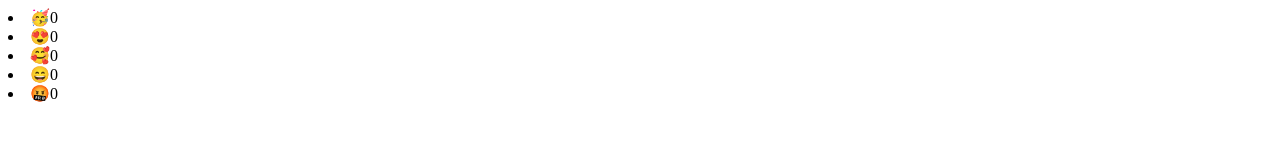
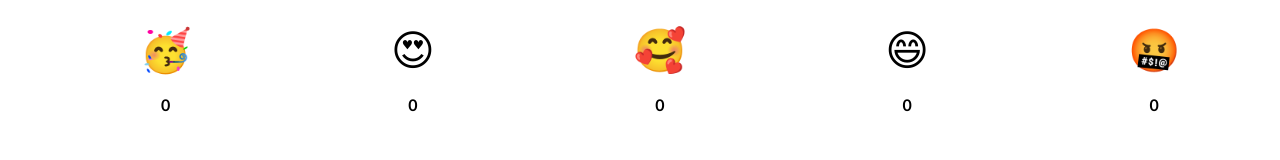
Before and after one commit to Vi-Husak/Front-end-Pro, a plain HTML site: page 28/index.html in a window 1280 px wide. Drawn offline with Linux system fonts and the light colour scheme.

Commit message:
The Homework 28 is done

```diff
--- /dev/null
+++ b/28/css/style.css
@@ -0,0 +1,39 @@
+body {
+  margin: 0;
+  font-family: "Trebuchet MS", "Lucida Sans Unicode", "Lucida Grande",
+    "Lucida Sans", Arial, sans-serif;
+}
+
+.vote__list {
+  list-style: none;
+  display: flex;
+  justify-content: space-around;
+}
+
+.vote__item {
+  display: flex;
+  flex-direction: column;
+  align-items: center;
+  gap: 12px;
+}
+
+.vote__count {
+  font-size: 42px;
+  padding: 8px;
+  cursor: pointer;
+  border-radius: 8px;
+  transition: 0.3s ease;
+}
+
+.vote__count:hover {
+  background: #e0e0e0;
+}
+
+.vote__count::selection {
+  background: transparent;
+}
+
+.vote__emoji {
+  font-size: 16px;
+  font-weight: 600;
+}
--- a/28/index.html
+++ b/28/index.html
@@ -5,6 +5,7 @@
     <meta name="viewport" content="width=device-width, initial-scale=1.0" />
     <title>Document</title>
     <script type="module" src="js/script.js" async></script>
+    <link rel="stylesheet" href="css/style.css" />
   </head>
   <body>
     <div id="root"></div>
--- /dev/null
+++ b/28/js/data.js
@@ -0,0 +1,12 @@
+export const voteOptions = [
+  { emoji: "🥳", count: 0 },
+  { emoji: "😍", count: 0 },
+  { emoji: "🥰", count: 0 },
+  { emoji: "😄", count: 0 },
+  { emoji: "🤬", count: 0 },
+];
+
+export const addVote = (emoji) => {
+  const index = voteOptions.findIndex((vote) => vote.emoji === emoji);
+  voteOptions[index].count += 1;
+};
--- a/28/js/script.js
+++ b/28/js/script.js
@@ -6,37 +6,8 @@
     При натисканні на смайл - під ним змінюється значення лічильника.
     Реалізувати таким чином, щоб додавання нових варіантів відповіді не вело до додавання нових функцій.
 */
-import createNode from "./helpers/createNode.js";
-
-const voteOptions = [
-  { emoji: "🥳", count: 0 },
-  { emoji: "😍", count: 0 },
-  { emoji: "🥰", count: 0 },
-  { emoji: "😄", count: 0 },
-  { emoji: "🤬", count: 0 },
-];
+import voteList from "./voteList.js";
 
 const root = document.querySelector("#root");
-const list = createNode("div");
 
-for (const vote of voteOptions) {
-  const emoji = vote.emoji;
-  let count = vote.count;
-
-  const li = createNode("li");
-
-  const voteVount = createNode("span", { textContent: count });
-
-  const emojiElement = createNode("span", { textContent: emoji });
-  emojiElement.addEventListener("click", () => {
-    count += 1;
-    voteVount.textContent = count;
-  });
-
-  li.appendChild(emojiElement);
-  li.appendChild(voteVount);
-
-  list.appendChild(li);
-}
-
-root.appendChild(list);
+root.appendChild(voteList);
--- /dev/null
+++ b/28/js/voteItem.js
@@ -0,0 +1,27 @@
+import createNode from "./helpers/createNode.js";
+import { addVote } from "./data.js";
+
+const voteItem = ({ emoji, count }) => {
+  const li = createNode("li", { classNames: "vote__item" });
+
+  const voteVount = createNode("span", {
+    textContent: count,
+    classNames: "vote__emoji",
+  });
+
+  const emojiElement = createNode("span", {
+    textContent: emoji,
+    classNames: "vote__count",
+  });
+  emojiElement.addEventListener("click", () => {
+    addVote(emoji);
+    voteVount.textContent = count += 1;
+  });
+
+  li.appendChild(emojiElement);
+  li.appendChild(voteVount);
+
+  return li;
+};
+
+export default voteItem;
--- /dev/null
+++ b/28/js/voteList.js
@@ -0,0 +1,13 @@
+import createNode from "./helpers/createNode.js";
+import { voteOptions } from "./data.js";
+import voteItem from "./voteItem.js";
+
+const list = createNode("ul", { classNames: "vote__list" });
+
+for (const vote of voteOptions) {
+  const li = voteItem(vote);
+
+  list.appendChild(li);
+}
+
+export default list;
```
